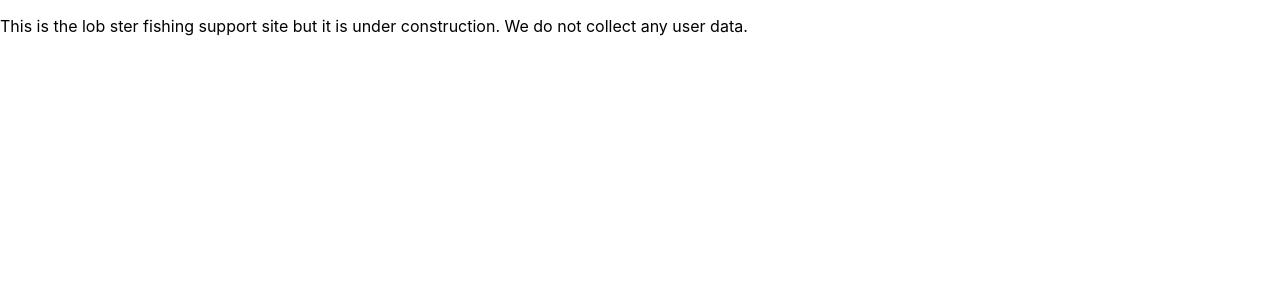
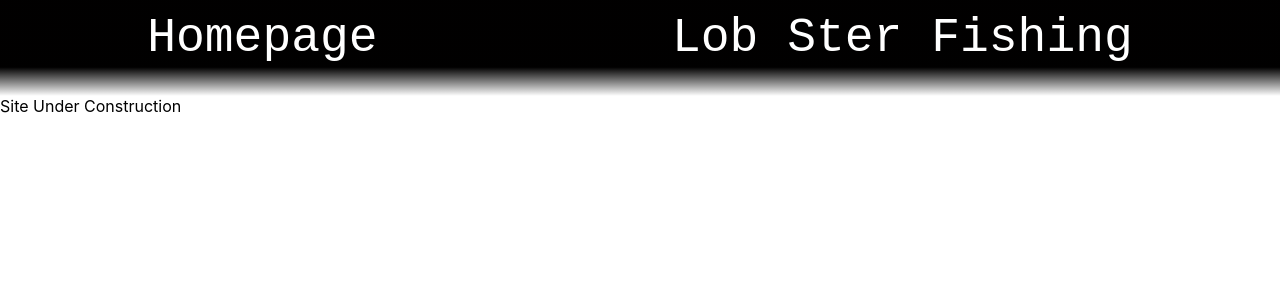
Before and after one commit to mmontelaro/mmontelaro.github.io, a React (Create React App) app: page /#/ in a window 1280 px wide. Shown: the top 300 px of the page. Built offline with nearby package versions, Linux system fonts and the light colour scheme.

Commit message:
some changes

```diff
--- a/public/index.html
+++ b/public/index.html
@@ -24,7 +24,7 @@
       work correctly both with client-side routing and a non-root public URL.
       Learn how to configure a non-root public URL by running `npm run build`.
     -->
-    <title>React App</title>
+    <title>Matthew Montelaro</title>
   </head>
   <body>
     <noscript>You need to enable JavaScript to run this app.</noscript>
--- a/src/App.js
+++ b/src/App.jsx
@@ -1,13 +1,15 @@
 import logo from './logo.svg';
 import {HashRouter, Routes, Route} from "react-router-dom";
 import './App.css';
+import Homepage from "./pages/homepage/Homepage";
+import LobPage from "./pages/lobpage/LobPage";
 
 function App() {
   return (
     <HashRouter>
       <Routes>
-          <Route path={'/'} element={<p>This is the lob ster fishing support site but it is under construction. We do not collect any user data. </p>}/>
-          <Route path={'/sup'} element={<p>supa</p>}/>
+          <Route path={'/'} element={<Homepage />}/>
+          <Route path={'/lob'} element={<LobPage />}/>
       </Routes>
     </HashRouter>
   );
--- /dev/null
+++ b/src/NavBar.jsx
@@ -0,0 +1,21 @@
+import {useNavigate} from "react-router-dom";
+
+export default function NavBar() {
+
+    const navigate = useNavigate();
+
+    const barStyle = {height: "12vh", background: "linear-gradient(to top, rgba(0, 0, 0, 0), rgba(1, 0.3, 0.3, 1) 30%)"}
+
+    const buttonHolder = {height: "80%", display: "flex", alignContent: "center", justifyContent: "space-around"}
+
+    const buttonStyle = {height: "100%", backgroundColor: "transparent", color: "white", border: "none", fontSize: "6vh", width: "auto", fontFamily: "Courier New", cursor: "pointer"}
+
+    return (
+        <div style={barStyle}>
+            <div style={buttonHolder}>
+                <button style={buttonStyle} onClick={() => navigate('/')}> Homepage </button>
+                <button style={buttonStyle} onClick={() => navigate('/lob')}> Lob Ster Fishing </button>
+            </div>
+        </div>
+    )
+}
--- /dev/null
+++ b/src/pages/homepage/Homepage.jsx
@@ -0,0 +1,25 @@
+import NavBar from "../../NavBar";
+
+
+export default function Homepage() {
+
+    // const rc = (r) => {return (Math.random()*255)*r}
+    // const ra = () => {return Math.random()*0.1}
+    // const lg = () => {return "linear-gradient(" + Math.random()*365 + "deg, rgba(" + rc(0.7) + "," + rc(1) + "," + rc(1) + "," + ra() + ")," +
+    // "rgba(" + rc(0.7) + "," + rc(1) + "," + rc(1) + "," + ra() + "))"}
+    // const lgs = () => {
+    //     let res = lg();
+    //     const max = Math.random()*3
+    //     for (let i=0; i<max; i++) {
+    //         res += ", " + lg()
+    //     }
+    //     return res;
+    // }
+
+    const bgStyle = {height: "100vh"}
+
+    return (<div style={bgStyle}>
+        <NavBar />
+        Site Under Construction
+    </div>)
+}
--- /dev/null
+++ b/src/pages/lobpage/LobPage.jsx
@@ -0,0 +1,11 @@
+import NavBar from "../../NavBar";
+
+export default function LobPage() {
+
+    const bgStyle = {height: "100vh"}
+
+    return (<div style={bgStyle}>
+        <NavBar />
+        Lob Ster Fishing does not collect any user data. For support email lobofhousester@gmail.com.
+    </div>)
+}
```
Also changed, not shown: 1 other file (tests, documents, lock files or other folders).
